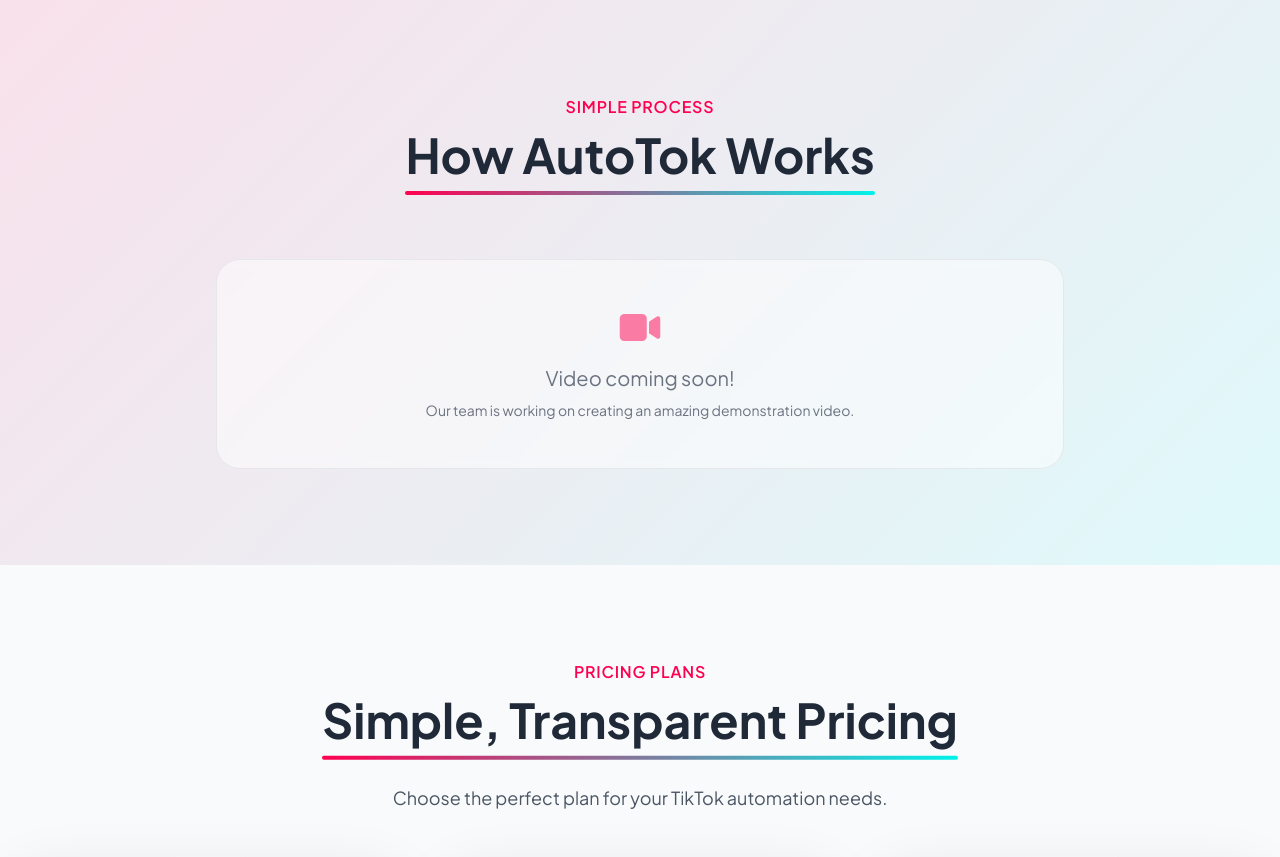
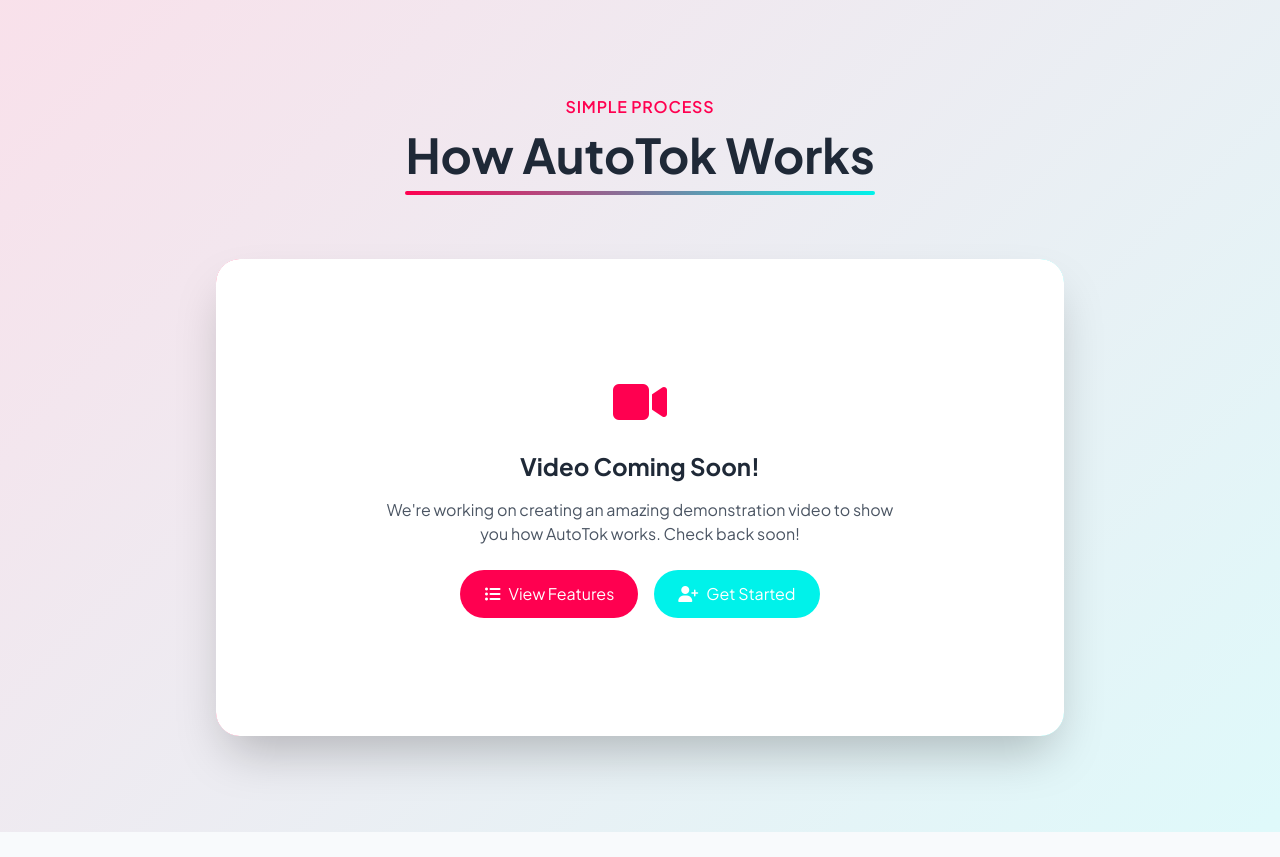
Before and after one commit to ZachRC/tttp1, a Django app: page / in a window 1280 px wide. Shown: the part 1632-2489 px from the top of the page. Run offline with Django 4.2, Linux system fonts and the light colour scheme; data that the repository does not hold is empty; some libraries are stand-ins or nearby versions.

Commit message:
first commit

```diff
--- a/templates/main/index.html
+++ b/templates/main/index.html
@@ -787,14 +787,12 @@
                             <video
                                 id="demoVideo"
                                 class="w-full h-full object-cover pointer-events-none"
-                                preload="metadata"
+                                preload="auto"
                                 muted
                                 playsinline
                                 loop
                             >
-                                {% if video and video.video %}
-                                    <source src="{{ video.video.url|safe }}" type="video/mp4">
-                                {% endif %}
+                                <source src="{{ video.video.url|safe }}" type="video/mp4">
                                 Your browser does not support the video tag.
                             </video>
 
@@ -940,10 +938,30 @@
                         }
                     </script>
                 {% else %}
-                    <div class="text-center text-gray-500 bg-white/50 backdrop-blur-sm p-12 rounded-3xl border border-gray-200">
-                        <i class="fas fa-video text-4xl mb-4 text-primary/50"></i>
-                        <p class="text-xl">Video coming soon!</p>
-                        <p class="text-sm mt-2">Our team is working on creating an amazing demonstration video.</p>
+                    <!-- Fallback Content -->
+                    <div class="relative rounded-3xl overflow-hidden shadow-2xl bg-white">
+                        <div class="absolute inset-0 p-[2px] rounded-3xl bg-gradient-to-r from-primary to-secondary">
+                            <div class="absolute inset-0 rounded-3xl bg-white"></div>
+                        </div>
+                        <div class="relative aspect-video rounded-3xl overflow-hidden">
+                            <div class="absolute inset-0 flex flex-col items-center justify-center bg-white/90 p-8">
+                                <div class="text-center max-w-lg">
+                                    <i class="fas fa-video text-5xl text-primary mb-6"></i>
+                                    <h3 class="text-2xl font-bold text-gray-800 mb-4">Video Coming Soon!</h3>
+                                    <p class="text-gray-600 mb-6">We're working on creating an amazing demonstration video to show you how AutoTok works. Check back soon!</p>
+                                    <div class="flex justify-center gap-4">
+                                        <a href="#features" class="inline-flex items-center px-6 py-3 rounded-full bg-primary text-white hover:bg-primary/90 transition-colors">
+                                            <i class="fas fa-list-ul mr-2"></i>
+                                            View Features
+                                        </a>
+                                        <a href="{% url 'main:register' %}" class="inline-flex items-center px-6 py-3 rounded-full bg-secondary text-white hover:bg-secondary/90 transition-colors">
+                                            <i class="fas fa-user-plus mr-2"></i>
+                                            Get Started
+                                        </a>
+                                    </div>
+                                </div>
+                            </div>
+                        </div>
                     </div>
                 {% endif %}
             </div>
```
Also changed, not shown: 1 other file.
